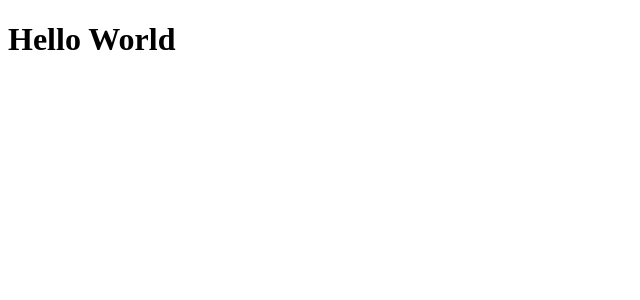
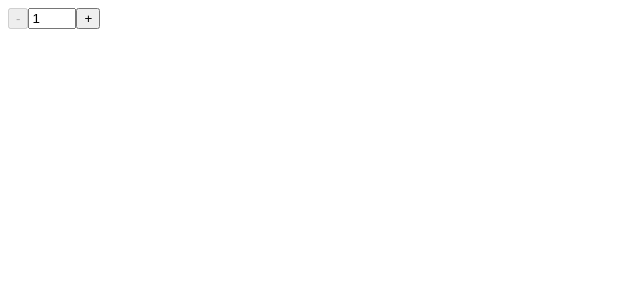
Before and after one commit to woowacourse/a11y-airline, a React app: page / in a window 1280 px wide. Shown: the top 300 px of the page, without its empty margins (0-640 px from the left). Built offline with nearby package versions, Linux system fonts and the light colour scheme.

Commit message:
feat: ui 구성

```diff
--- a/package.json
+++ b/package.json
@@ -19,7 +19,6 @@
     "@typescript-eslint/eslint-plugin": "^4.32.0",
     "@typescript-eslint/parser": "^4.32.0",
     "babel-loader": "^8.2.2",
-    "clean-webpack-plugin": "^4.0.0",
     "eslint": "^7.32.0",
     "eslint-config-airbnb-base": "^14.2.1",
     "eslint-config-prettier": "^8.3.0",
--- a/public/index.html
+++ b/public/index.html
@@ -4,7 +4,7 @@
     <meta charset="UTF-8" />
     <meta http-equiv="X-UA-Compatible" content="IE=edge" />
     <meta name="viewport" content="width=device-width, initial-scale=1.0" />
-    <title>Document</title>
+    <title>도비 항공사</title>
   </head>
   <body>
     <div id="root"></div>
--- a/src/App.tsx
+++ b/src/App.tsx
@@ -1,5 +1,7 @@
+import SpinButton from "./components/SpinButton";
+
 const App = () => {
-  return <h1>Hello World</h1>;
+  return <SpinButton />;
 };
 
 export default App;
--- /dev/null
+++ b/src/components/SpinButton.tsx
@@ -0,0 +1,71 @@
+import { ChangeEvent, useRef, useState } from "react";
+
+const LIMIT_COUNT = {
+  MIN: 1,
+  MAX: 3
+} as const;
+
+const SpinButton = () => {
+  const [count, setCount] = useState(1);
+
+  const canIncrease = count < LIMIT_COUNT.MAX;
+  const canDecrease = LIMIT_COUNT.MIN < count;
+
+  const onClickDecreaseButton = () => {
+    if (!canDecrease) {
+      alert(`최소 인원은 ${LIMIT_COUNT.MIN}명입니다.`);
+
+      return;
+    }
+
+    setCount(state => state - 1);
+  };
+
+  const onClickIncreaseButton = () => {
+    if (!canIncrease) {
+      alert(`최대 인원은 ${LIMIT_COUNT.MAX}명입니다.`);
+
+      return;
+    }
+
+    setCount(state => state + 1);
+  };
+
+  const onChangeCount = (event: ChangeEvent) => {
+    const _count = Number((event.target as HTMLInputElement).value);
+
+    setCount(_count);
+  };
+
+  return (
+    <div>
+      <button
+        type="button"
+        onClick={onClickDecreaseButton}
+        disabled={!canDecrease}
+      >
+        -
+      </button>
+
+      <label htmlFor="count"></label>
+      <input
+        id="count"
+        value={count}
+        type="number"
+        onChange={onChangeCount}
+        min={LIMIT_COUNT.MIN}
+        max={LIMIT_COUNT.MAX}
+      />
+
+      <button
+        type="button"
+        onClick={onClickIncreaseButton}
+        disabled={!canIncrease}
+      >
+        +
+      </button>
+    </div>
+  );
+};
+
+export default SpinButton;
--- a/webpack.config.js
+++ b/webpack.config.js
@@ -1,4 +1,3 @@
-
 const path = require("path");
 const HtmlWebpackPlugin = require("html-webpack-plugin");
 const { CleanWebpackPlugin } = require("clean-webpack-plugin");
@@ -7,7 +6,8 @@ module.exports = {
   entry: ["./src/index.tsx"],
   output: {
     path: path.resolve(__dirname, "dist/js"),
-    filename: "bundle.js"
+    filename: "bundle.js",
+    clean: true
   },
   module: {
     rules: [
@@ -25,7 +25,7 @@ module.exports = {
                     runtime: "automatic"
                   }
                 ],
-                "@babel/preset-typescript",
+                "@babel/preset-typescript"
               ],
               plugins: ["@babel/plugin-transform-runtime"]
             }
@@ -38,8 +38,7 @@ module.exports = {
   plugins: [
     new HtmlWebpackPlugin({
       template: "./public/index.html"
-    }),
-    new CleanWebpackPlugin()
+    })
   ],
   resolve: {
     extensions: [".ts", ".tsx", ".js", ".jsx", "css", "scss"]
```
